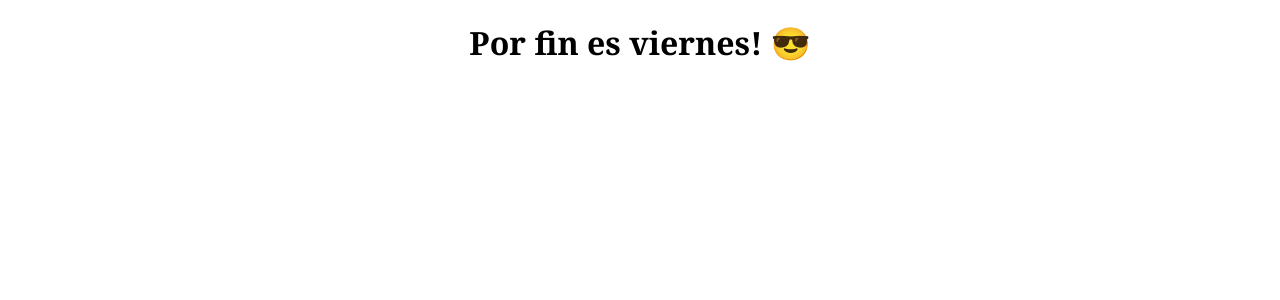
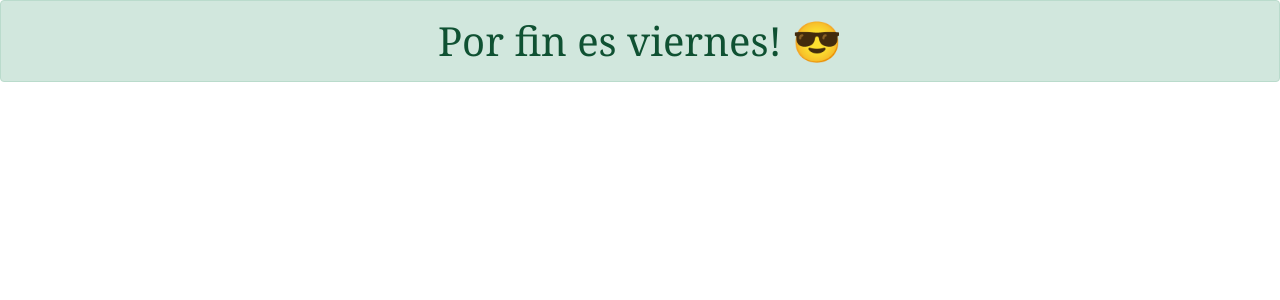
Before and after one commit to JocelynHC/Proyecto-Web, a Django app: page /dia/ in a window 1280 px wide. Shown: the top 300 px of the page. Run offline with Django 3.2, Linux system fonts and the light colour scheme.

Commit message:
Django plus booststrap

```diff
--- a/Django_Clase/Tareadedia/dia/templates/dia/index.html
+++ b/Django_Clase/Tareadedia/dia/templates/dia/index.html
@@ -6,12 +6,15 @@
     <meta http-equiv='X-UA-Compatible' content='IE=edge'>
     <title>¿Hoy es viernes?</title>
    <link href="{%static 'dia/styles.css'%}" rel="stylesheet">
+   <link href="https://cdn.jsdelivr.net/npm/bootstrap@5.1.3/dist/css/bootstrap.min.css"
+   rel="stylesheet" integrity="sha384-1BmE4kWBq78iYhFldvKuhfTAU6auU8tT94WrHftjDbrCEXSU1oBoqyl2QvZ6jIW3"
+   crossorigin="anonymous">
 </head>
 <body>
    {%if esViernes%}
-     <h1>Por fin es viernes! 😎</h1>
+     <h1 class="alert alert-success" >Por fin es viernes! 😎</h1>
     {%else%}
-    <h1>Aún no ... 😥</h1>
+    <h1 class="alert alert-info">Aún no ... 😥</h1>
     {%endif%}
 </body>
 </html>
```
Also changed, not shown: Django_Clase/Tareadedia/dia/static/dia/styles.css (line endings or trailing spaces).
